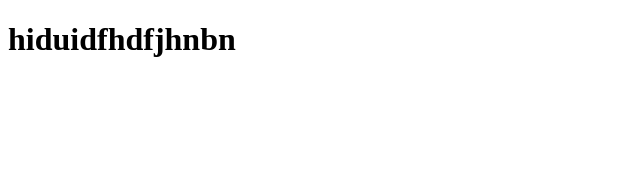
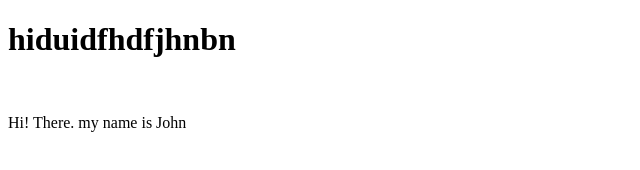
Before and after one commit to Richardjackson-web/Mobile-App, a plain HTML site: page index.html in a window 1280 px wide. Shown: the whole page, without its empty margins (0-640 px from the left). Drawn offline with Linux system fonts and the light colour scheme.

Commit message:
I wrote a paragraph in my code

```diff
--- a/index.html
+++ b/index.html
@@ -9,5 +9,6 @@
 <body>
     <h1>hiduidfhdfjhnbn</h1>
     <img src="kk" alt="">
+    <p>Hi! There. my name is John</p>
 </body>
 </html>
```
